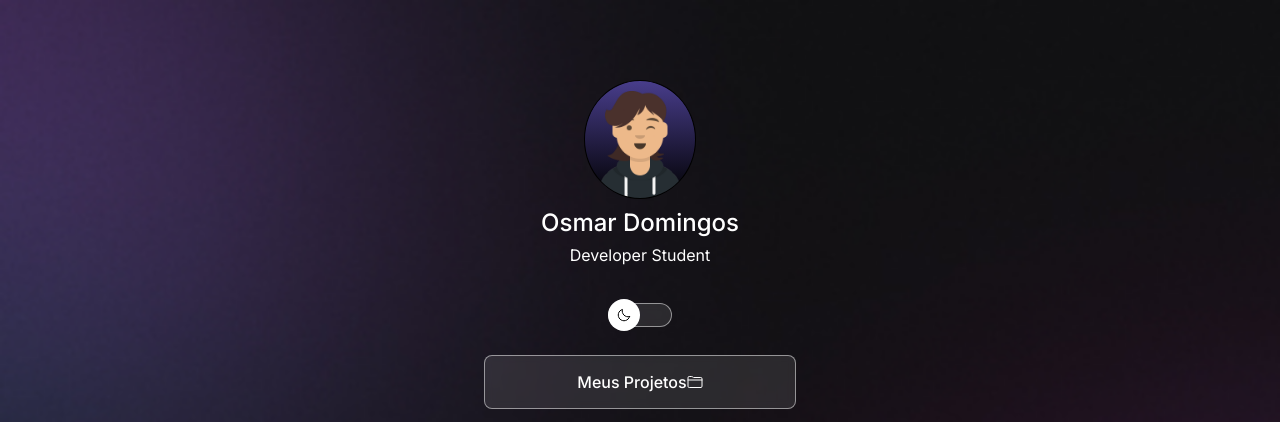
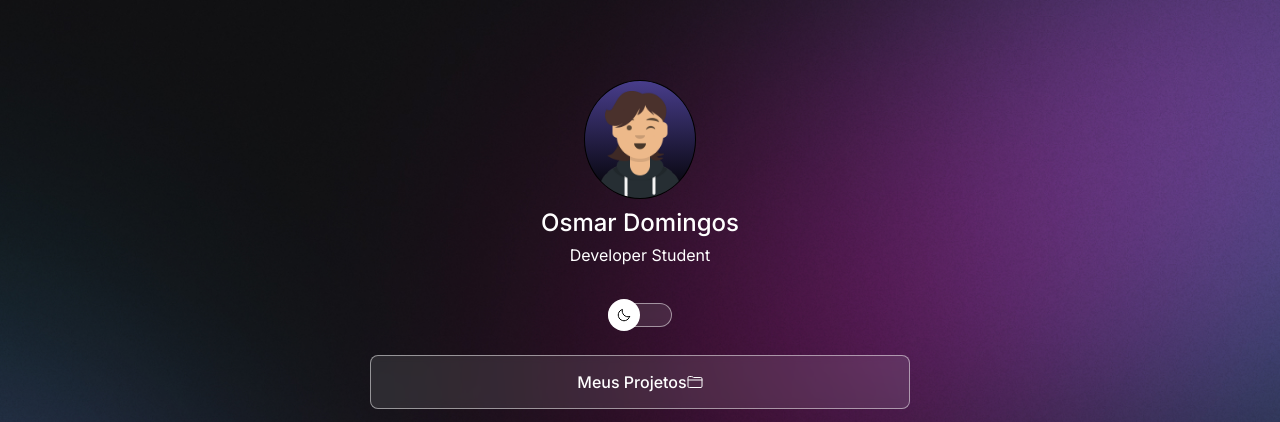
Before and after one commit to osmardev94/Portfolio, a plain HTML site: page index.html in a window 1280 px wide. Shown: the top 422 px of the page. Drawn offline with nearby package versions, Linux system fonts and the light colour scheme.

Commit message:
atualizado

```diff
--- a/style.css
+++ b/style.css
@@ -28,6 +28,7 @@ body {
     background-repeat: no-repeat;
     background-position: top center;
     background-size: cover;
+    height: 100vh;
 }
 
 body * {
@@ -37,7 +38,8 @@ body * {
 
 
 #container {
-    width: 360px;
+    width: 100%;
+    max-width: 588px;
     margin: 56px auto 0px;
     padding: 0 24px;
 }
@@ -140,3 +142,13 @@ ul li a:hover {
     background: var(--surface-color-hover);
     border: 1.5px solid var(--text-color);
 }
+
+@media (min-width: 700px) {
+    :root {
+        --bg-url: url(./assets/bg.jpg);
+    }
+
+    .light {
+        --bg-url: url(./assets/bg-light.jpg);
+    }
+}
```
Also changed, not shown: assets/bg-light.jpg (added), assets/bg.jpg (added).
